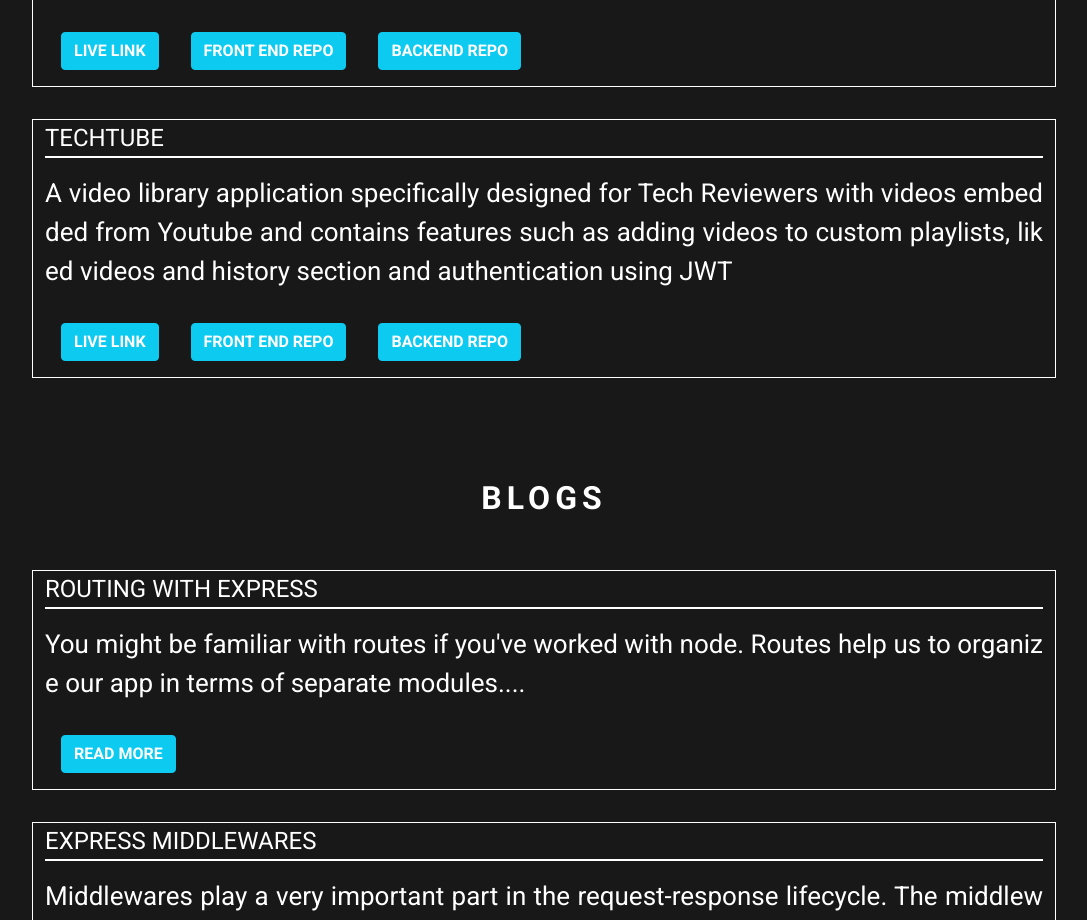
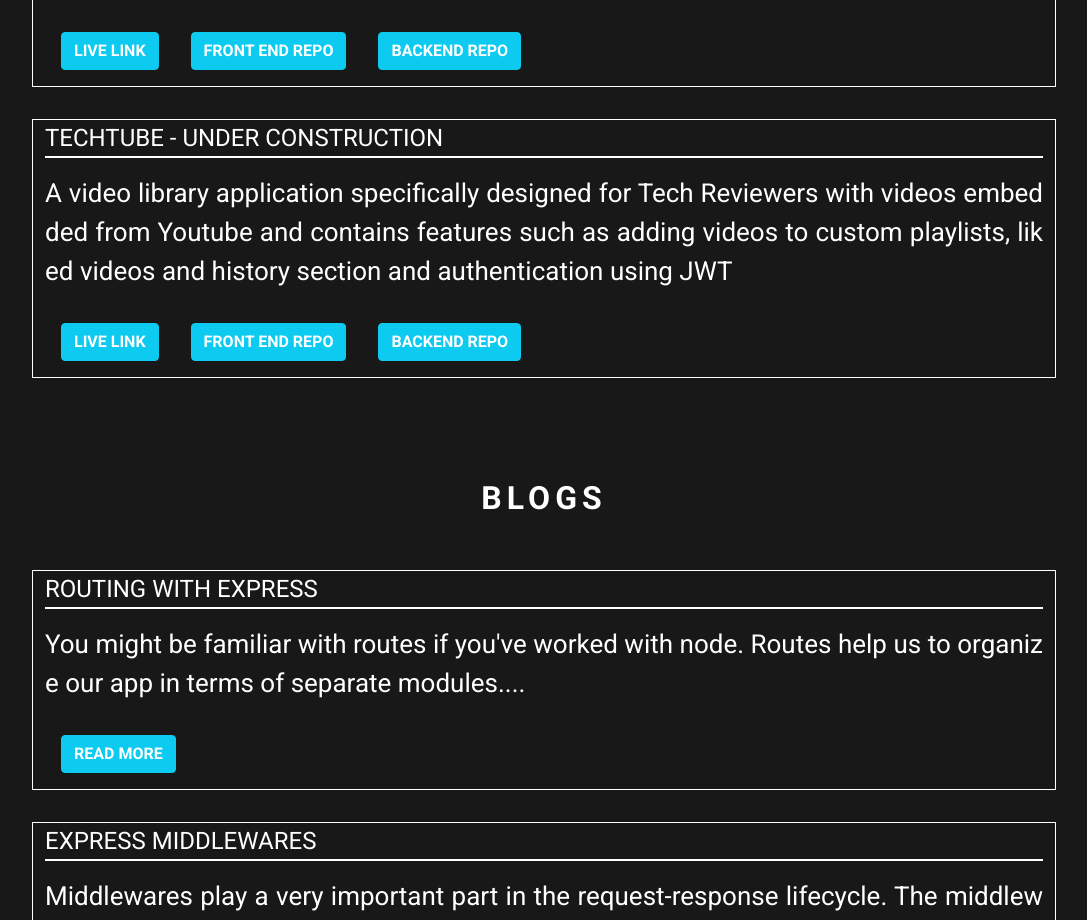
Before and after one commit to ShasheeshPurohit/ShasheeshPurohit, a React (Create React App) app: page / in a window 1280 px wide. Shown: the part 2040-2960 px from the top of the page, without its empty margins (96-1183 px from the left). Built offline with nearby package versions, Linux system fonts and the light colour scheme.

Commit message:
Updated Project Data

```diff
--- a/src/Data/ProjectData.js
+++ b/src/Data/ProjectData.js
@@ -3,21 +3,21 @@ const projectData = [
         title: "Rocket-ui"  ,
         description: "A minimalistic CSS component library containing various components that are required for various kinds of web apps.",
         liveLink: "https://rocketui.netlify.com",
-        frontendRepo:"#",
-        backendRepo:"#"
+        frontendRepo:"https://github.com/ShasheeshPurohit/Rocket-UI",
+        backendRepo:"#",
     },
     {
         title: "Mobilewaale" ,
         description: "A mock e-commerce application for electronics developed using MERN stack and contains features such as cart, wishlist, sorting/filtering options and authentication using JWT.",
         liveLink: "https://mobilewaala.netlify.com",
-        frontendRepo:"#",
-        backendRepo:"#"
+        frontendRepo:"https://github.com/ShasheeshPurohit/ecom-frontend",
+        backendRepo:"https://github.com/ShasheeshPurohit/ecom-backend"
     },
     {
-        title: "Techtube" ,
+        title: "Techtube - under construction" ,
         description:"A video library application specifically designed for Tech Reviewers with videos embedded from Youtube and contains features such as adding videos to custom playlists, liked videos and history section and authentication using JWT" ,
         liveLink: "#",
-        frontendRepo:"#",
+        frontendRepo:"https://github.com/ShasheeshPurohit/techtube",
         backendRepo:"#"
     },
 ]
```
